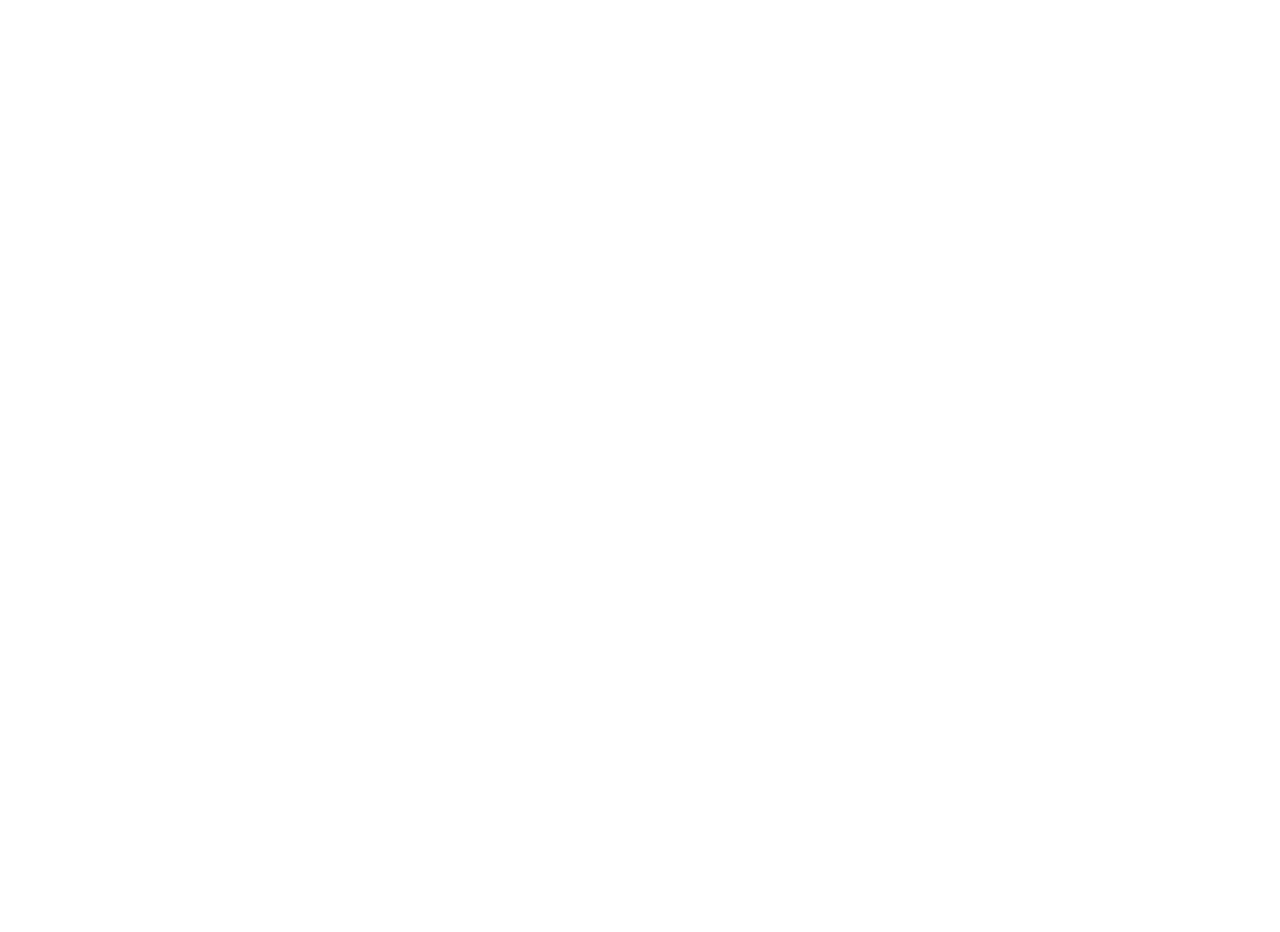
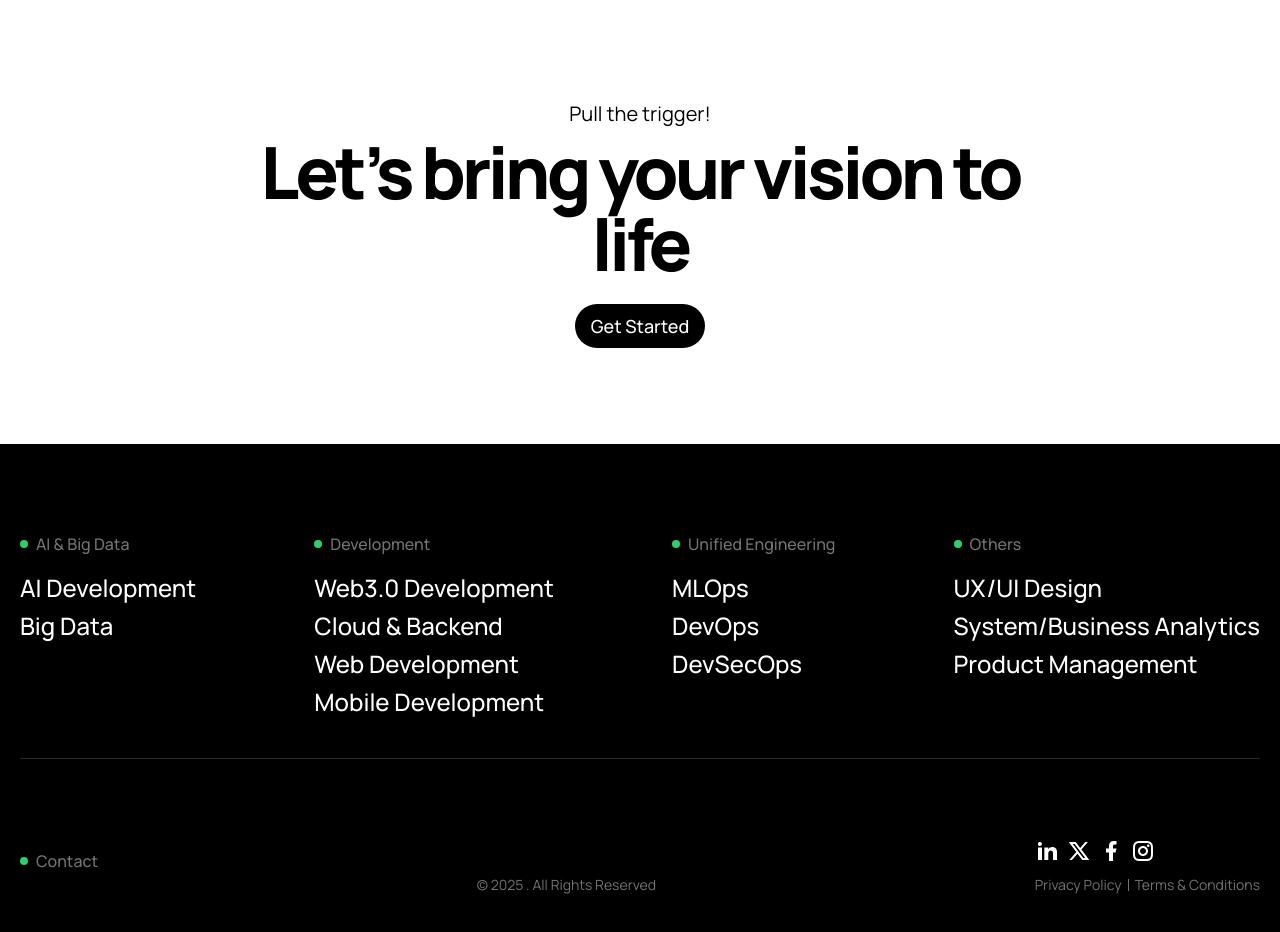
Before and after one commit to llcjustix/justix, a Next.js app: page / in a window 1280 px wide. Shown: the part 5640-6572 px from the top of the page. Before the commit the page ends 5644 px from the top, so only its background shows below. Built offline with nearby package versions, Linux system fonts and the light colour scheme.

Commit message:
add: footer

```diff
--- a/app/(home)/page.tsx
+++ b/app/(home)/page.tsx
@@ -1,4 +1,5 @@
 import Header from "@/components/header";
+import Footer from "@/components/footer";
 import { ChatButton, ChatButton2 } from "./components/chat-button";
 import SuccessStories from "./components/success-stories";
 import Technologies from "./components/technologies";
@@ -37,6 +38,7 @@
       <ChatButton2 />
     </section>
     <div className="my-20" />
+    <Footer />
   </main>
 );
 
--- /dev/null
+++ b/components/footer/footer.tsx
@@ -0,0 +1,141 @@
+"use client";
+
+import Button from "@/components/button";
+import useSettingsStore from "@/store/settings";
+import { servicesDatabase } from "@/database/services";
+import Link from "next/link";
+import Logo from "@/components/logo/logo";
+import { RiFacebookFill, RiInstagramLine, RiLinkedinFill, RiTwitterXLine } from "@remixicon/react";
+
+const socialMedia = [
+  {
+    id: "linkedin",
+    link: "linkedin.com",
+    icon: <RiLinkedinFill size={24} />,
+  },
+  {
+    id: "x",
+    link: "x.com",
+    icon: <RiTwitterXLine size={24} />,
+  },
+  {
+    id: "facebook",
+    link: "facebook.com",
+    icon: <RiFacebookFill size={24} />,
+  },
+  {
+    id: "instagram",
+    link: "instagram.com",
+    icon: <RiInstagramLine size={24} />,
+  },
+];
+
+const Footer = () => {
+  const { toggleChat } = useSettingsStore();
+  return (
+    <footer>
+      <div className="pt-14 mx-auto text-center max-w-4xl px-6 md:py-24 pb-14 lg:px-8">
+        <p className="text-black mb-2 text-base md:text-md lg:text-lg xl:text-xl 2xl:text-2xl">
+          Pull the trigger!
+        </p>
+        <h2 className="text-black font-extrabold text-[43px] leading-none lg:text-6xl xl:text-7xl 2xl:text-8xl lg:tracking-[-4px] tracking-[-2px] pb-2 2xl:pb-[11px] lg:mb-4 mb-1">
+          Let’s bring your vision to life
+        </h2>
+        <Button rounded size="large" onClick={toggleChat}>
+          Get Started
+        </Button>
+      </div>
+      <div className="bg-black">
+        <div className="container">
+          <div className="flex justify-between pt-14 md:pt-24 lg:pt-20 pb-10">
+            {servicesDatabase.map((service) => (
+              <div key={service.id}>
+                <div className="flex items-center gap-2 md:mb-4 mt-2">
+                  <div className="bg-primary w-2 h-2 rounded-full" />
+                  <p className="font-medium leading-6 text-neutral-500 flex items-center text-sm lg:text-base">
+                    {service.title}
+                  </p>
+                </div>
+                <div className="flex flex-col gap-1.5">
+                  {service.children.map((child) => (
+                    <Link
+                      href={child.link}
+                      key={child.id}
+                      className="text-sm md:text-lg lg:text-xl xl:text-2xl font-medium text-white leading-7 md:leading-12 hover:text-primary"
+                    >
+                      {child.title}
+                    </Link>
+                  ))}
+                </div>
+              </div>
+            ))}
+          </div>
+          <div className="w-full h-[1px] bg-gray-dark" />
+          <div className="flex justify-between items-end pt-14 md:pt-24 lg:pt-20 pb-10">
+            <div>
+              <div className="flex items-center gap-2 md:mb-4 mt-2">
+                <div className="bg-primary w-2 h-2 rounded-full" />
+                <p className="font-medium leading-6 text-neutral-500 flex items-center text-sm lg:text-base">
+                  Contact
+                </p>
+              </div>
+              <div className="flex flex-col gap-1.5">
+                <Link
+                  href={`mailto:${process.env.NEXT_PUBLIC_EMAIL}`}
+                  className="text-sm md:text-lg lg:text-xl xl:text-2xl font-medium text-white leading-7 md:leading-12 hover:text-primary"
+                >
+                  {process.env.NEXT_PUBLIC_EMAIL}
+                </Link>
+                <Link
+                  href={`tel:${process.env.NEXT_PUBLIC_PHONE}`}
+                  className="text-sm md:text-lg lg:text-xl xl:text-2xl font-medium text-white leading-7 md:leading-12 hover:text-primary"
+                >
+                  {process.env.NEXT_PUBLIC_PHONE}
+                </Link>
+              </div>
+            </div>
+            <div className="flex flex-col items-center gap-3">
+              <Link href="/">
+                <Logo color="white" />
+              </Link>
+              <p className="text-neutral-500 text-center text-xs lg:text-sm">
+                © {new Date().getFullYear()} {process.env.NEXT_PUBLIC_WEBSITE_NAME}. All Rights
+                Reserved
+              </p>
+            </div>
+            <div>
+              <div className="flex items-center gap-2 mb-3">
+                {socialMedia.map((social) => (
+                  <Link
+                    href={social.link}
+                    key={social.id}
+                    className="text-white hover:text-primary"
+                  >
+                    {social.icon}
+                  </Link>
+                ))}
+              </div>
+              <div className="flex gap-x-1.5 items-center">
+                <Link
+                  href="privacy-policy"
+                  className="text-neutral-500 hover:text-primary text-xs lg:text-sm"
+                >
+                  Privacy Policy
+                </Link>
+                <div className="h-3 w-[1px] bg-neutral-500" />
+                <Link
+                  href="terms-of-use"
+                  className="text-neutral-500 hover:text-primary text-xs lg:text-sm"
+                >
+                  Terms & Conditions
+                </Link>
+              </div>
+            </div>
+          </div>
+        </div>
+      </div>
+    </footer>
+  );
+};
+
+export default Footer;
--- /dev/null
+++ b/components/footer/index.ts
@@ -0,0 +1 @@
+export { default } from "./footer";
--- a/components/header/header.tsx
+++ b/components/header/header.tsx
@@ -69,7 +69,7 @@
       className={clsx(
         "bg-white transition-transform duration-300",
         isVisible ? "translate-y-0" : "-translate-y-full",
-        hasBorder && "border-b border-gray-light"
+        hasBorder && "border-b border-gray-300"
       )}
     >
       <div className="container">
--- a/components/logo/logo.tsx
+++ b/components/logo/logo.tsx
@@ -1,5 +1,11 @@
-const Logo = () => (
-  <div className="relative text-3xl font-extrabold">{process.env.NEXT_PUBLIC_WEBSITE_NAME}</div>
+interface LogoProps {
+  color?: "white" | "black";
+}
+
+const Logo = ({ color = "black" }: LogoProps) => (
+  <div className={`relative text-3xl font-extrabold text-${color}`}>
+    {process.env.NEXT_PUBLIC_WEBSITE_NAME}
+  </div>
 );
 
 export default Logo;
```
Also changed, not shown: public/favicon.png.
